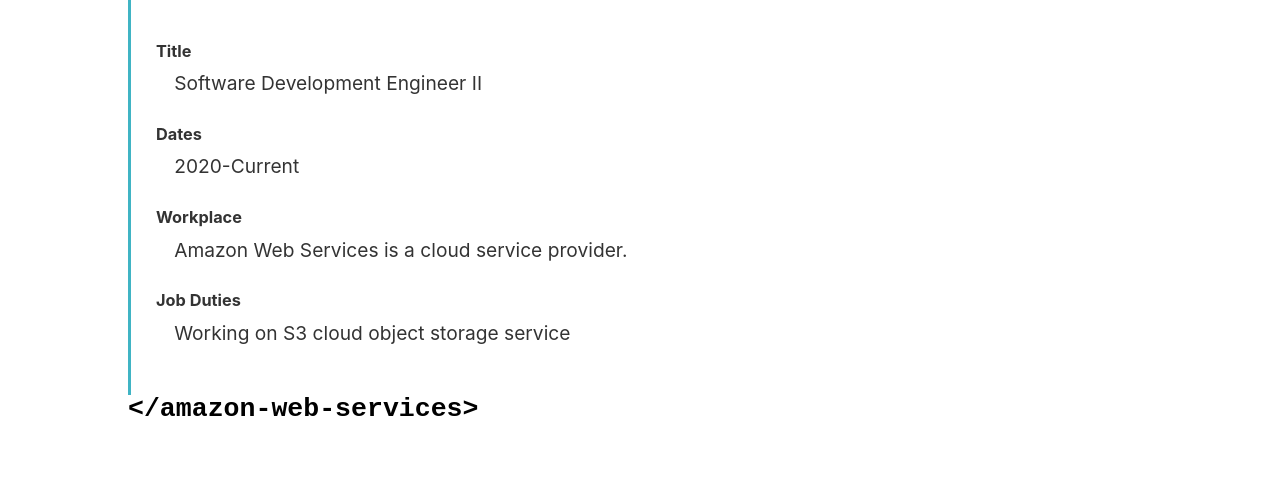
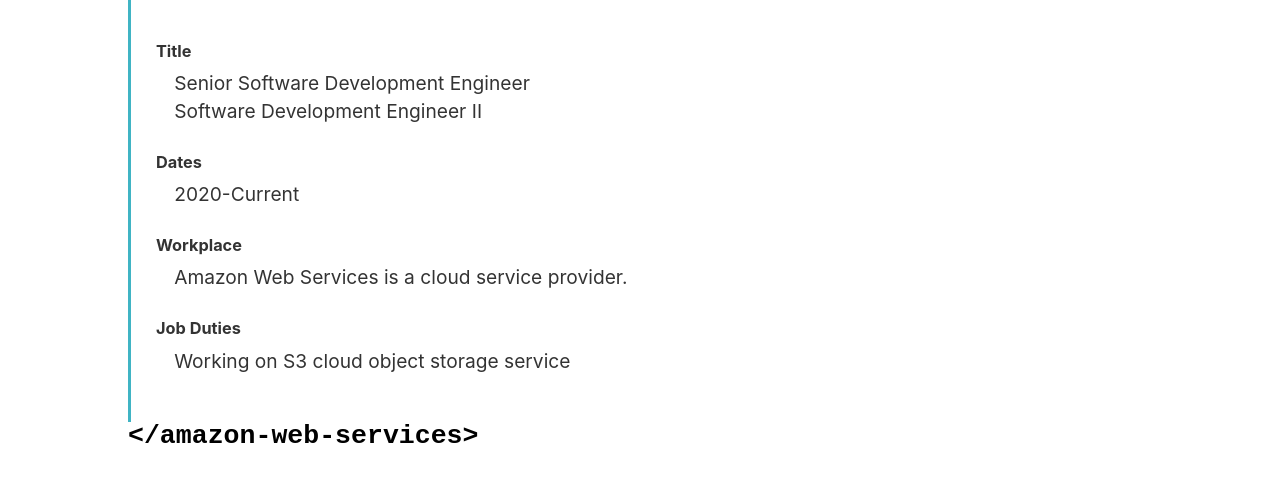
Before and after one commit to cameronstinson4/portfolio-react, a Gatsby site: page /experience in a window 1280 px wide. Shown: the part 316-794 px from the top of the page. Built offline with nearby package versions, Linux system fonts and the light colour scheme; Gatsby itself is replaced by a stand-in of ours.

Commit message:
Update experience.js

```diff
--- a/src/pages/experience.js
+++ b/src/pages/experience.js
@@ -27,6 +27,9 @@
         imgSize={`small`}>
         <h5 className={styles.smallMargin}>Title</h5>
         <ul className={styles.titleList}>
+          <li className={styles.titleListItem}>
+            Senior Software Development Engineer
+          </li>
           <li className={styles.titleListItem}>
             Software Development Engineer II
           </li>
```
